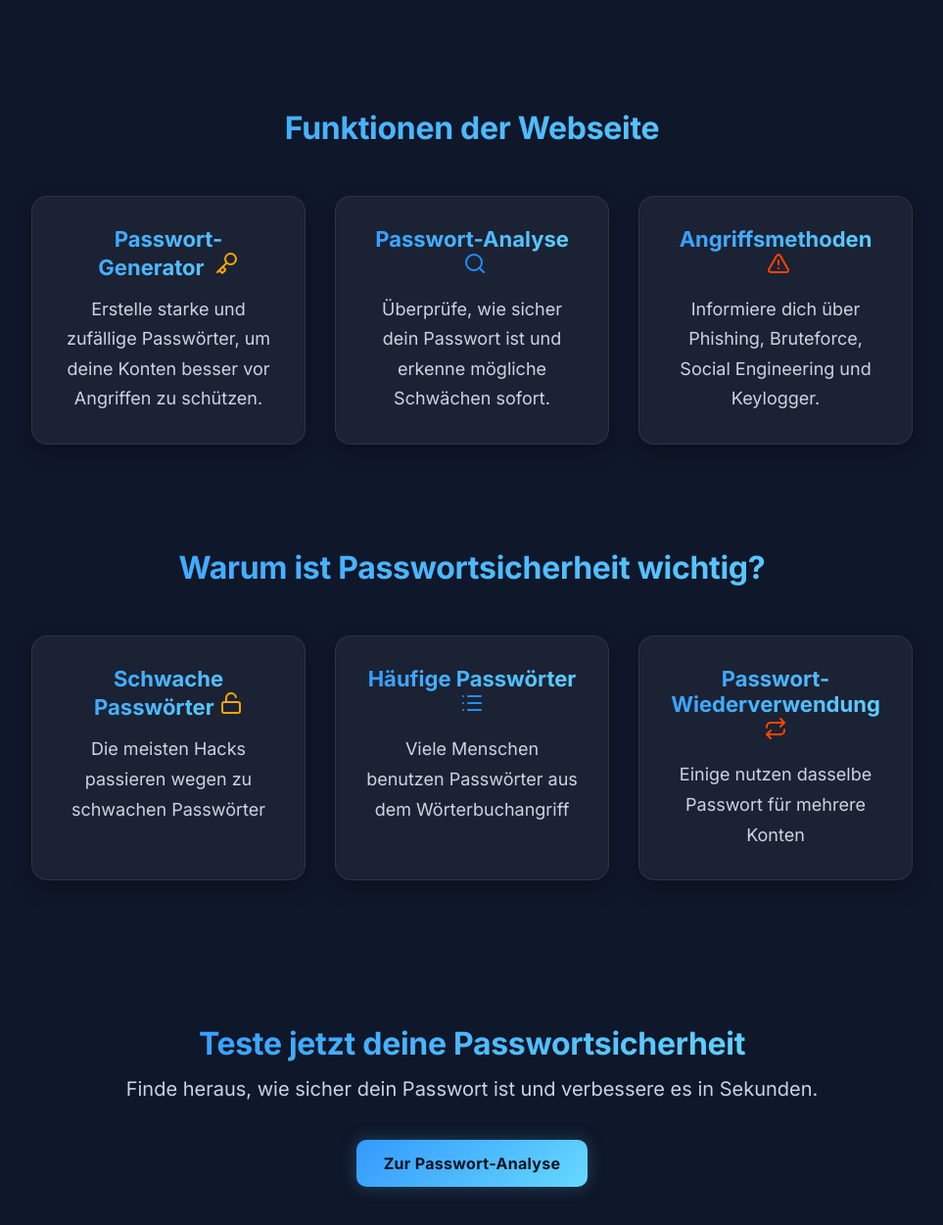
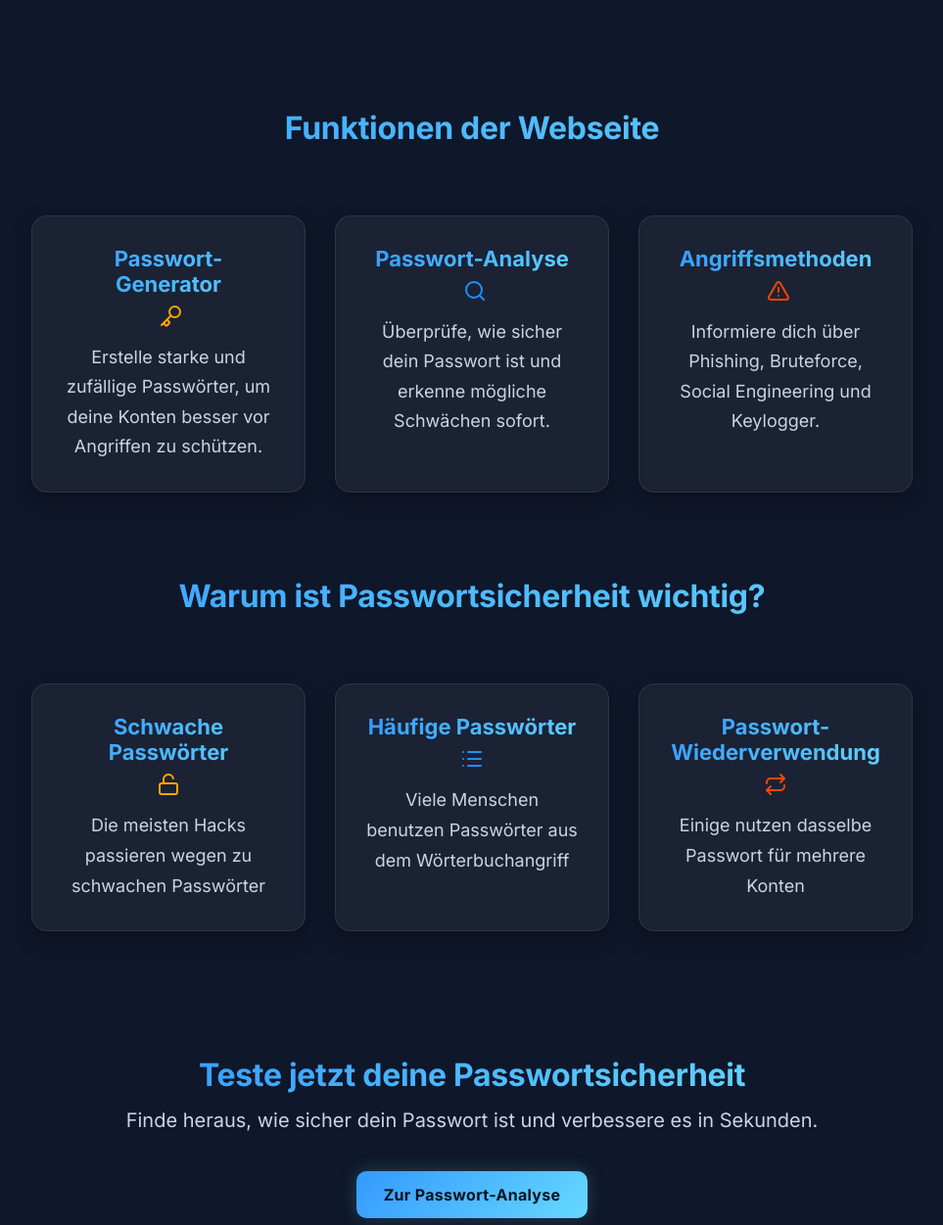
Before and after one commit to nevioband/SafeNet, a PHP site: page / in a window 1280 px wide. Shown: the part 515-1766 px from the top of the page at 98% size, without its empty margins (158-1121 px from the left). Run offline with PHP 8.4, Linux system fonts and the light colour scheme; some libraries are stand-ins or nearby versions.

Commit message:
Equal top/bottom spacing in features sections

```diff
--- a/css/infobox.css
+++ b/css/infobox.css
@@ -41,7 +41,7 @@
   justify-content: center;
   gap: 30px;
   flex-wrap: wrap;
-  padding: 40px 20px 80px;
+  padding: 60px 20px;
 }
 
 .feature-card {
@@ -65,10 +65,16 @@
   margin-bottom: 15px;
   font-size: 22px;
   color: #ffffff;
+  display: flex;
+  align-items: center;
+  justify-content: center;
+  gap: 8px;
+  flex-wrap: wrap;
 }
 
 .feature-card p {
   margin: 0;
+  margin-top: 12px;
   line-height: 1.7;
   color: #cbd5e1;
 }
```
